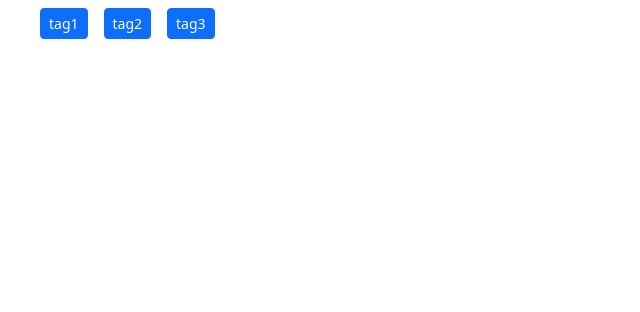
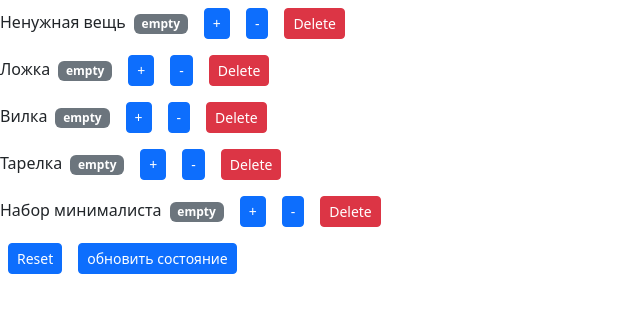
Before and after one commit to Alexandr163/React_module, a React (Create React App) app: page / in a window 1280 px wide. Shown: the top 312 px of the page, without its empty margins (0-640 px from the left). Built offline with nearby package versions, Linux system fonts and the light colour scheme.

Commit message:
Finished watching tutorials

```diff
--- /dev/null
+++ b/src/app.jsx
@@ -0,0 +1,9 @@
+import React from 'react';
+import CountersList from './components/countersList';
+
+
+const App = () => {
+	return <CountersList />
+}
+
+export default App;
--- a/src/components/counter.jsx
+++ b/src/components/counter.jsx
@@ -1,50 +1,37 @@
-import { computeHeadingLevel } from "@testing-library/react";
 import React, { useState } from "react"
-const Counter = () => {
-    const [count, setCount] = useState(0);
-    const [tags, setTags] = useState(["tag1", "tag2", "tag3"])
-    const formatCount = () => {
-        return count === 0 ? "empty" : count;
+const Counter = (props) => {
+    const {value} = props;
+    const formatValue = () => {
+        return value === 0 ? "empty" : value;
     };
 
     const getBadgeClasses = () => {
     let classes = "badge m-2 ";
-    classes += count === 0 ? "text-bg-secondary": "text-bg-primary";
+    classes += value === 0 ? "text-bg-secondary": "text-bg-primary";
     return classes;
     };
     const handleIncrement = () => {
-       setCount((prevState) => prevState + 1);
+        console.log("handleIncrement");
+    //    setValue((prevState) => prevState + 1);
     };
     const handleDecriment = () => {
-        setCount((prevState) => prevState - 1);
+        console.log("handleDecriment")
+        // setValue((prevState) => prevState - 1);
     };
-    const handleTagChange = (id) => {
-        setTags((prevState) => prevState.filter(tag => tag !== id))
-    };
-    const renderTags = () => {
-
-        return tags.length !== 0
-        && tags.map(tag => (
-            <li
-              key={tag}
-              className="btn btn-primary btn-sm m-2"
-              onClick={() => handleTagChange(tag)}
-            >
-              {tag}
-            </li>
-        ))
-    };
-    if (tags.length !== 0) {
-       return <ul>{renderTags()}</ul>
-
-    }
     return (
-        <>
-
-            <span className={getBadgeClasses()}>{formatCount()}</span>
-            <button className="btn btn-primary btn-sm m-2" onClick={handleIncrement}>+</button>
-            <button className="btn btn-primary btn-sm m-2" onClick={handleDecriment}>-</button>
-        </>
+        <div>
+            <span>{props.name}</span>
+            <span className={getBadgeClasses()}>{formatValue()}</span>
+            <button className="btn btn-primary btn-sm m-2" onClick={handleIncrement}>
+                +
+            </button>
+            <button className="btn btn-primary btn-sm m-2" onClick={handleDecriment}>
+                -
+            </button>
+            <button className="btn btn-danger btn-sm m-2" onClick={() => props.onDelete(props.id)}>
+                Delete
+            </button>
+        </div>
     );
 
 };
--- /dev/null
+++ b/src/components/countersList.jsx
@@ -0,0 +1,46 @@
+import React, { useState } from "react";
+import Counter from "./counter";
+
+const CountersList = () => {
+    const initialState = [
+        {id: 0, value: 0, name: "Ненужная вещь", price: "200"},
+        {id: 1, value: 0, name: "Ложка"},
+        {id: 2, value: 0, name: "Вилка"},
+        {id: 3, value: 0, name: "Тарелка"},
+        {id: 4, value: 0, name: "Набор минималиста"}
+    ];
+    const updatedState = [
+        {id: 0, value: 1, name: "Ненужная вещь", price: "200"},
+        {id: 1, value: 2, name: "Ложка"},
+        {id: 2, value: 3, name: "Вилка"},
+        {id: 3, value: 4, name: "Тарелка"},
+        {id: 4, value: 5, name: "Набор минималиста"}
+    ]
+    const [counters, setCounters] = useState(initialState);
+    const handleDelete = (id) => {
+        const newCounters = counters.filter(c => c.id !== id);
+        setCounters(newCounters);
+    };
+    const handleReset = () => {
+        setCounters(initialState);
+    };
+    const handleUpdate = () => {
+        setCounters(updatedState);
+    }
+    return (
+        <>
+          {counters.map((count) => (
+              <Counter
+              key={count.id}
+              onDelete={handleDelete}
+              {...count}
+              />
+
+          ))}
+          <button className="btn btn-primary btn-sm m-2" onClick={handleReset}>Reset</button>
+          <button className="btn btn-primary btn-sm m-2" onClick={handleUpdate}>обновить состояние</button>
+        </>
+    );
+};
+
+export default CountersList;
--- a/src/index.js
+++ b/src/index.js
@@ -1,11 +1,7 @@
 import React from 'react';
 import { createRoot as reactDom } from 'react-dom/client';
 import 'bootstrap/dist/css/bootstrap.css';
-import Counter from './components/counter';
-
-const App = () => {
-	return <Counter />;
-};
+import App from "./app";
 
 const root = reactDom(document.querySelector('#root'));
 root.render(<App />);
```
